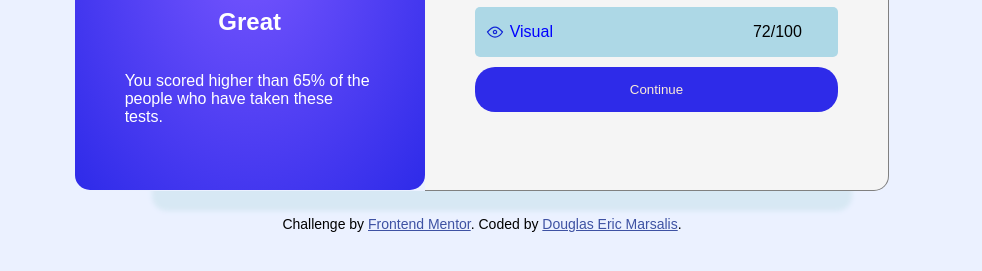
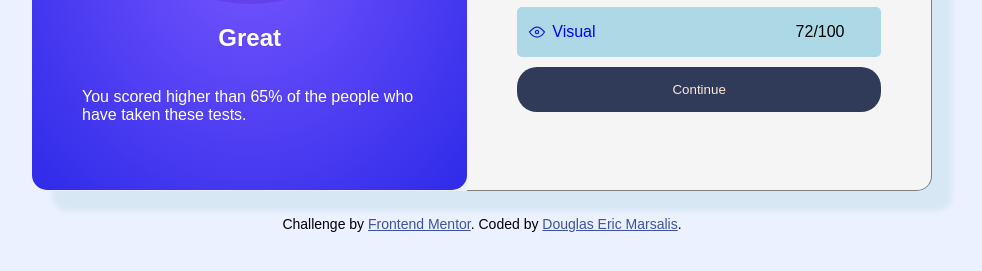
Before and after one commit to douglasmarsalis/summaryComponent, a plain HTML site: page index.html in a window 1280 px wide. Shown: the part 511-782 px from the top of the page, without its empty margins (158-1140 px from the left). Drawn offline with Linux system fonts and the light colour scheme; a web font is replaced by a local one.

Commit message:
May come back to this project. Mostly finished

```diff
--- a/styles.css
+++ b/styles.css
@@ -14,13 +14,12 @@
     display: flex;
     justify-content: center;
     align-items: center;
-    width: 700px;
+    width: 900px;
     height: auto;
     margin: auto;
     margin-top: 200px;
+    border-radius: 15px;
     box-shadow: 20px 20px 5px hsl(204, 58%, 90%);
-    border-radius: 15px;
-    ;
  }
 
  .figure-1 {
@@ -141,7 +140,7 @@
 
 /*button*/
 .btn {
-    background-color: hsl(241, 81%, 54%);
+    background-color: hsl(224, 30%, 27%);
     color: antiquewhite;
     border: none;
     padding: 15px;
```
